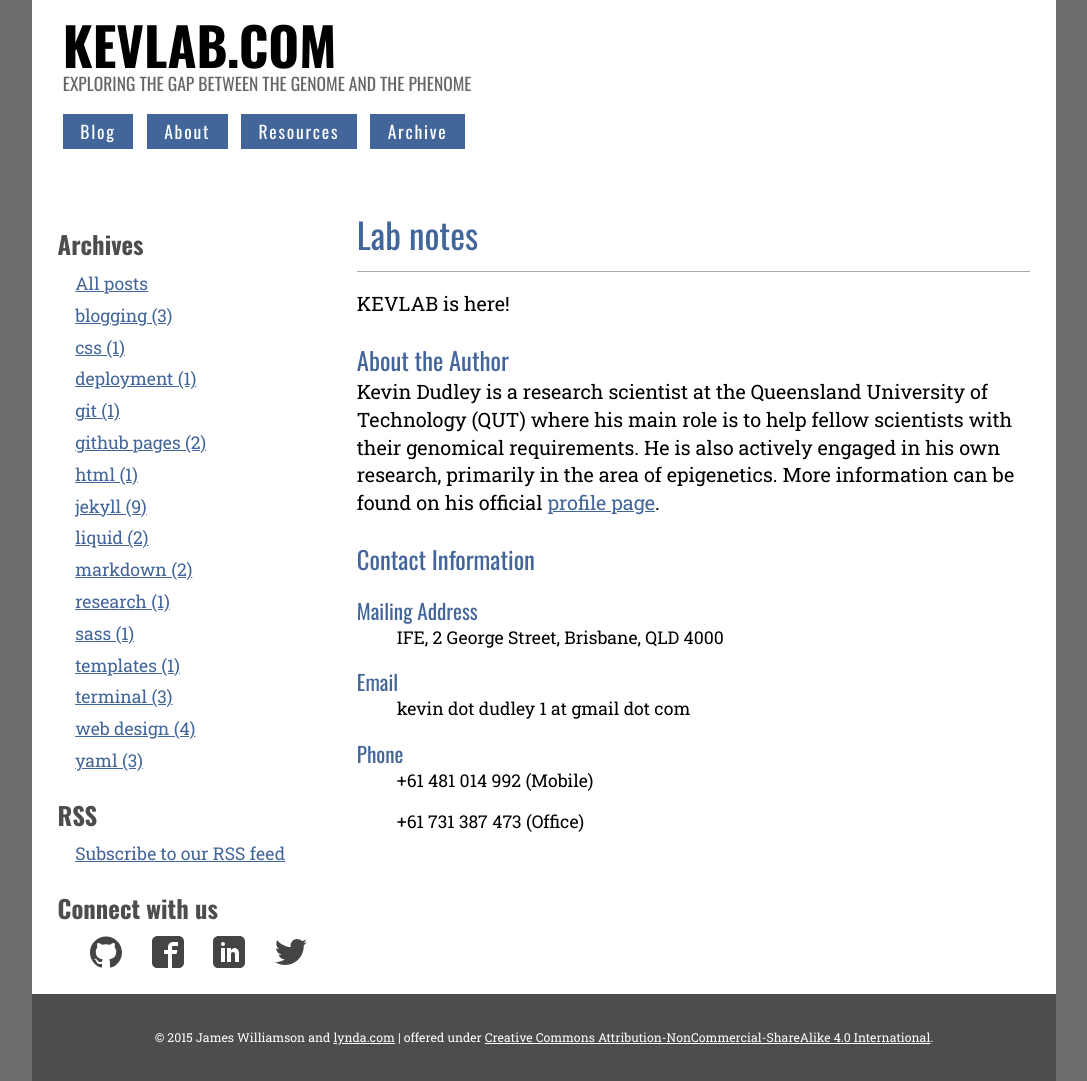
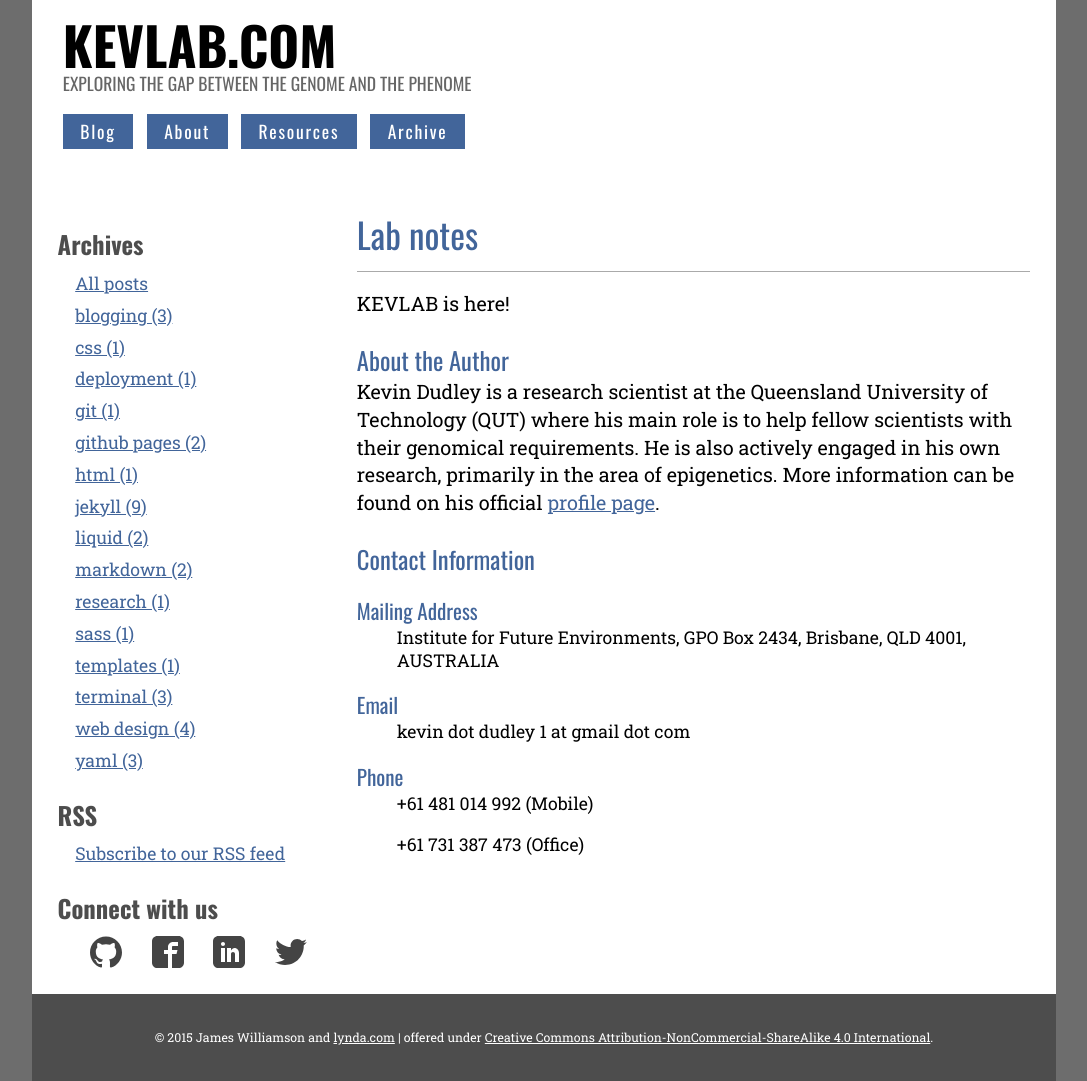
Before and after one commit to kjdudley/kjdudley.github.io, a Jekyll site: the page built from about.md, in a window 1280 px wide. Shown: the whole page, without its empty margins (96-1183 px from the left). Built offline with Jekyll 4.4.1, drawn with Linux system fonts in a browser that asks for light colours.

Commit message:
changed address on about page

```diff
--- a/about.md
+++ b/about.md
@@ -12,7 +12,7 @@
 ### Contact Information
 
 Mailing Address
-: IFE, 2 George Street, Brisbane, QLD 4000
+: Institute for Future Environments, GPO Box 2434, Brisbane, QLD 4001, AUSTRALIA
 
 Email
 : kevin dot dudley 1 at gmail dot com
```
